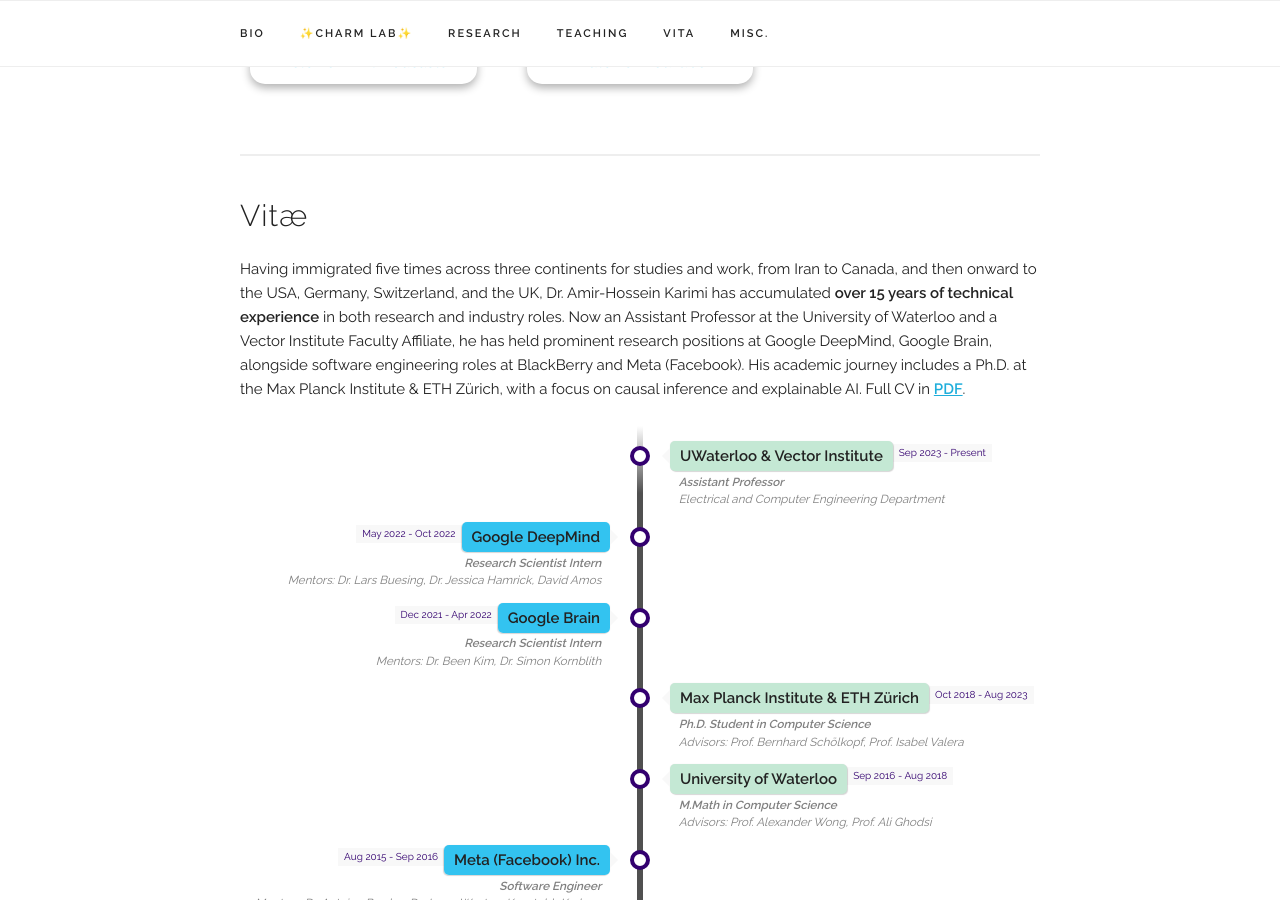
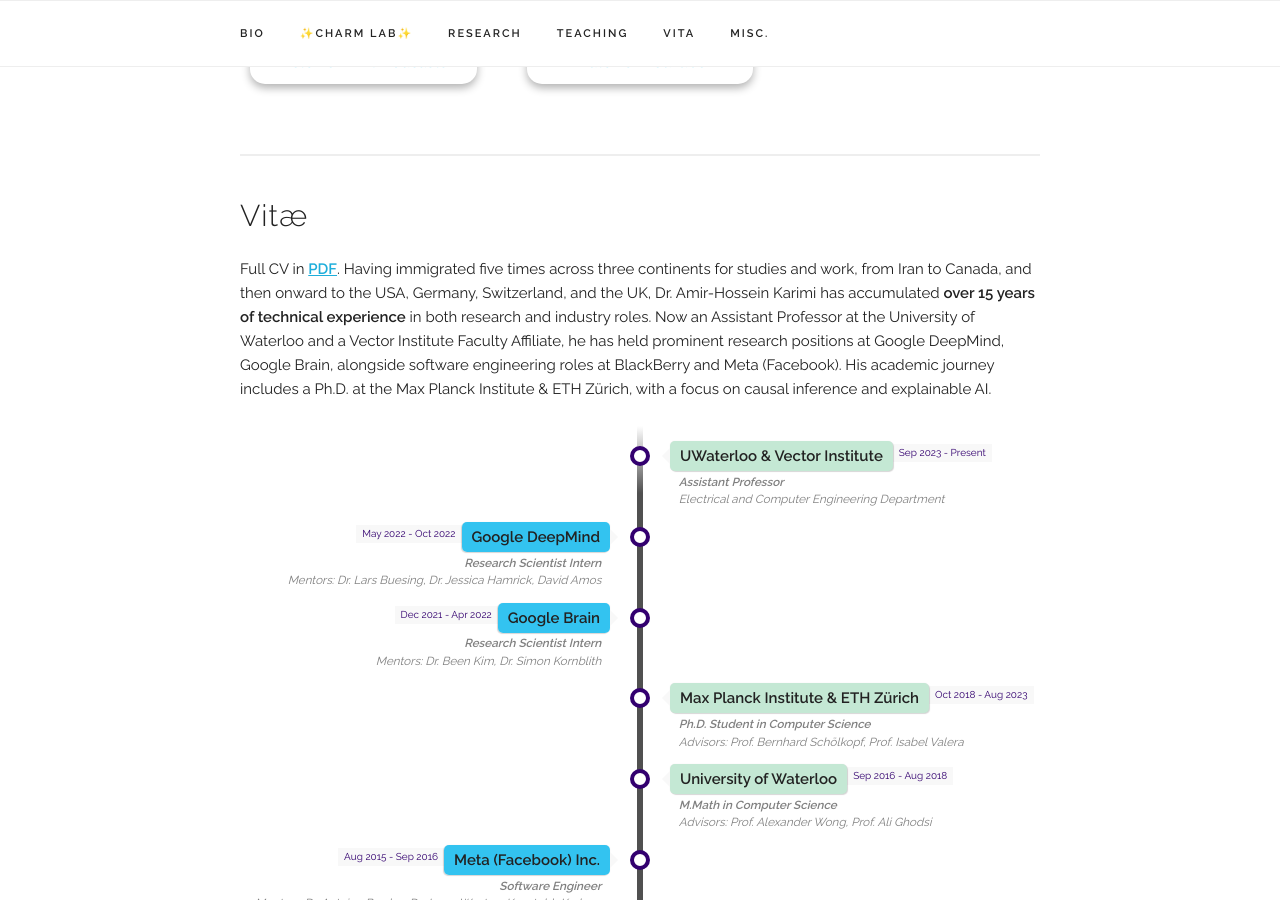
Before and after one commit to charmlab/website, a Jekyll site: the page built from index.html, in a window 1280 px wide and 900 px high, scrolled down 5158 px. Built offline with Jekyll 4.4.1, drawn with Linux system fonts in a browser that asks for light colours; some web fonts are replaced.

Commit message:
Changed order of CV appearing in text.

```diff
--- a/index.html
+++ b/index.html
@@ -278,8 +278,7 @@
   <h4>Vitæ</h4>
 
   <p>
-    Having immigrated five times across three continents for studies and work, from Iran to Canada, and then onward to the USA, Germany, Switzerland, and the UK, Dr. Amir-Hossein Karimi has accumulated <b>over 15 years of technical experience</b> in both research and industry roles. Now an Assistant Professor at the University of Waterloo and a Vector Institute Faculty Affiliate, he has held prominent research positions at Google DeepMind, Google Brain, alongside software engineering roles at BlackBerry and Meta (Facebook). His academic journey includes a Ph.D. at the Max Planck Institute & ETH Zürich, with a focus on causal inference and explainable AI.
-    Full CV in <a href={{ "/assets/cv/cv.pdf" | prepend: site.baseurl }} target="_blank">PDF</a>.
+    Full CV in <a href={{ "/assets/cv/cv.pdf" | prepend: site.baseurl }} target="_blank">PDF</a>. Having immigrated five times across three continents for studies and work, from Iran to Canada, and then onward to the USA, Germany, Switzerland, and the UK, Dr. Amir-Hossein Karimi has accumulated <b>over 15 years of technical experience</b> in both research and industry roles. Now an Assistant Professor at the University of Waterloo and a Vector Institute Faculty Affiliate, he has held prominent research positions at Google DeepMind, Google Brain, alongside software engineering roles at BlackBerry and Meta (Facebook). His academic journey includes a Ph.D. at the Max Planck Institute & ETH Zürich, with a focus on causal inference and explainable AI.
   </p>
 
   <!-- The Timeline -->
```
